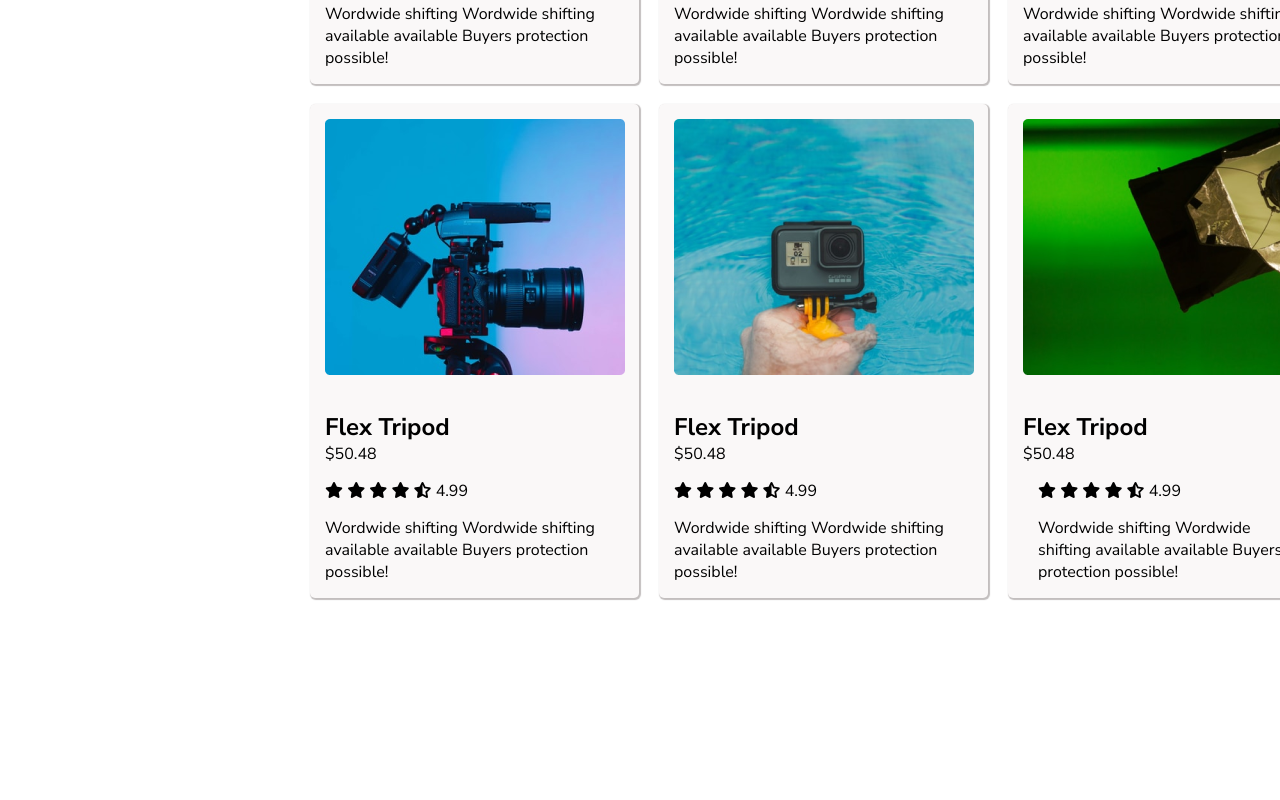
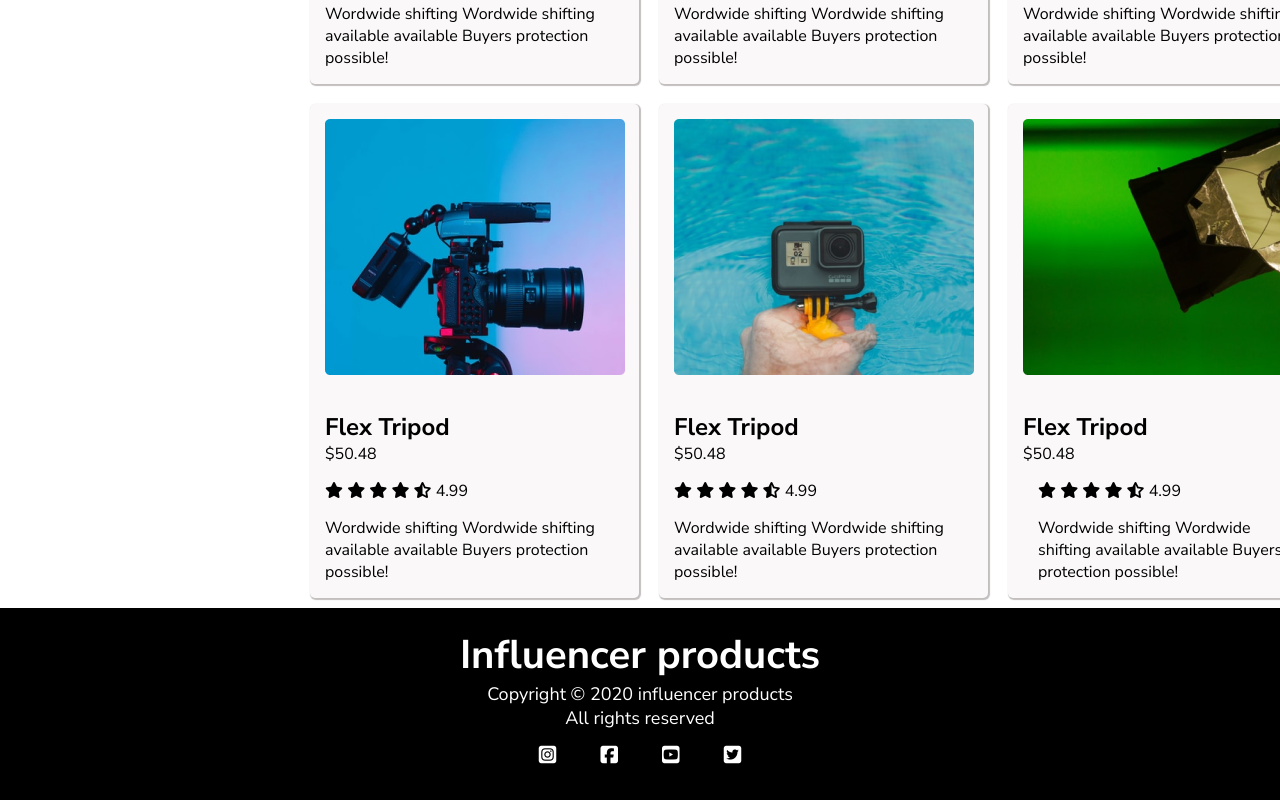
Before and after one commit to Md-Saiful-islam99/Influencer-Gear, a plain HTML site: page index.html in a window 1280 px wide. Shown: the part 1847-2647 px from the top of the page. Before the commit the page ends 2455 px from the top, so only its background shows below. Drawn offline with Linux system fonts and the light colour scheme.

Commit message:
2nd modified

```diff
--- a/index.html
+++ b/index.html
@@ -274,5 +274,18 @@
         </section>
     </main>
 
+    <footer >
+        <div class="footer-item">
+            <h1>Influencer products</h1>
+            <p>Copyright <span>© </span> 2020 influencer products
+            <br> All rights reserved</p>
+            <div class="footer-icon">
+                <i class="fab fa-instagram-square"></i>
+                <i class="fab fa-facebook-square"></i>
+                <i class="fab fa-youtube-square"></i>
+                <i class="fab fa-twitter-square"></i>
+            </div>
+        </div>
+    </footer>
 </body>
 </html>
--- a/style.css
+++ b/style.css
@@ -132,3 +132,27 @@ text-align: center;
 .item-info {
     margin: 15px;
 }
+
+/* Footer items */
+
+.footer-item{
+    background-color: black;
+    text-align: center;
+    padding: 20px;
+}
+
+.footer-item h1 {
+    color:white;
+    font-size: 40px;
+}
+
+.footer-item p {
+    color:white;
+    font-size: 18px;
+}
+
+.footer-icon i {
+    font-size: 20px;
+    color:white;
+    margin: 15px 20px;
+}
```
